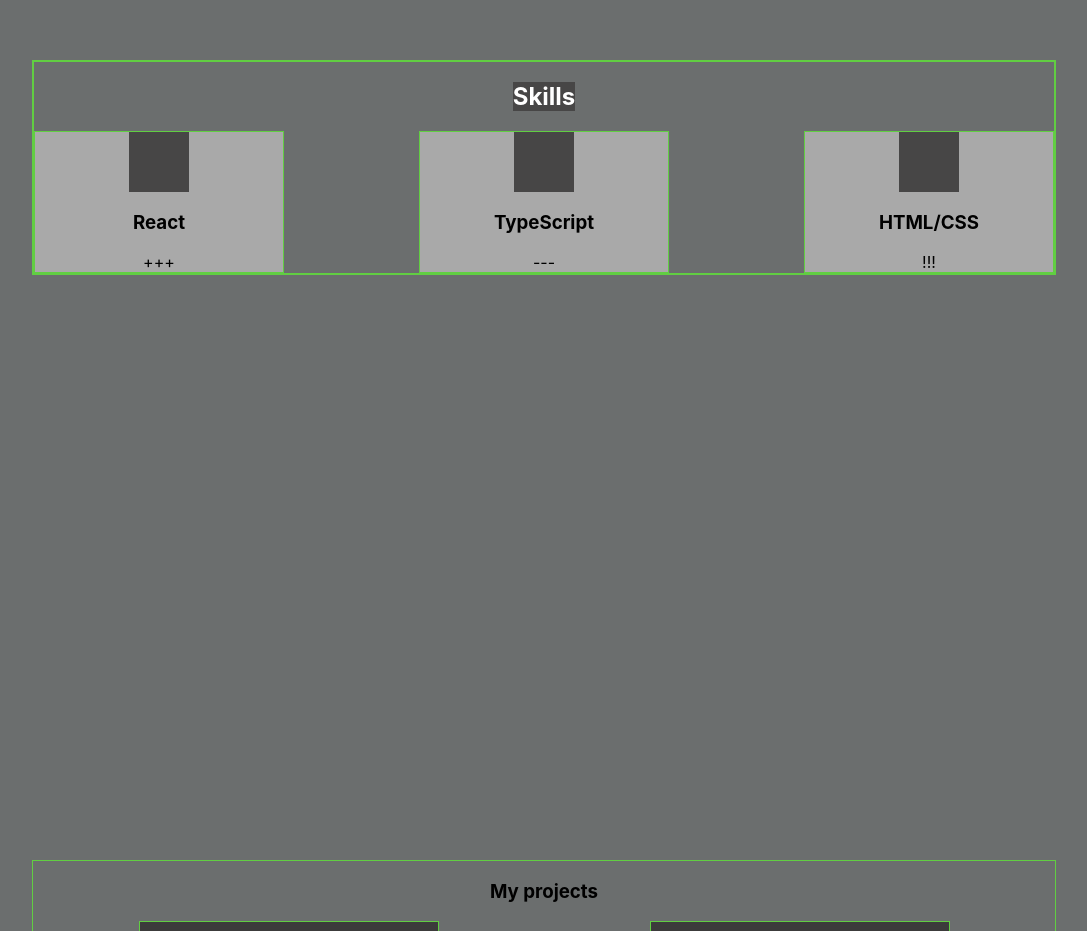
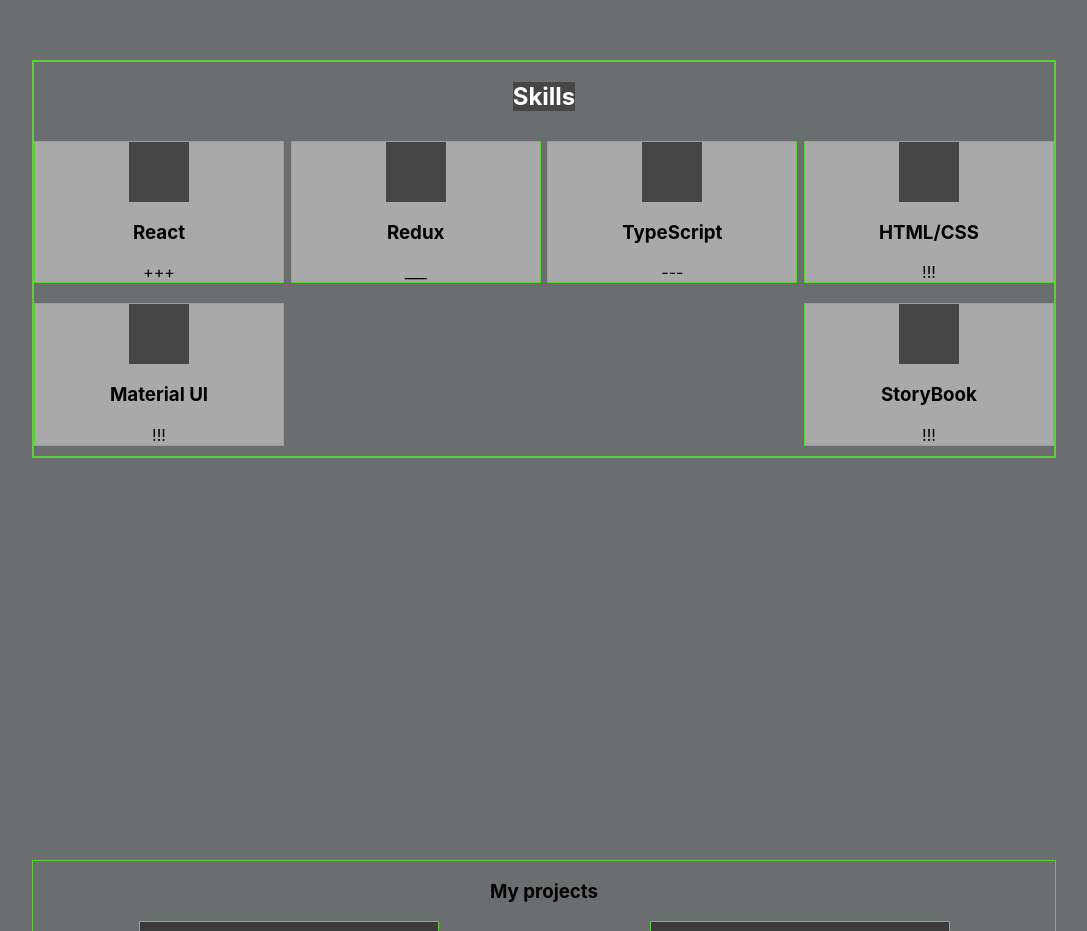
Before and after one commit to PavelSuchkov/portfolio, a React (Create React App) app: page / in a window 1280 px wide. Shown: the part 820-1751 px from the top of the page, without its empty margins (96-1183 px from the left). Built offline with nearby package versions, Linux system fonts and the light colour scheme.

Commit message:
some refactors

```diff
--- a/src/skills/Skills.tsx
+++ b/src/skills/Skills.tsx
@@ -13,9 +13,11 @@
                 <h2 className={style.title}>Skills</h2>
                 <div className={style.skills}>
                     <Skill title={'React'} description={'+++'}/>
-                    {/*<Skill title={'Redux'} description={'___'}/>*/}
+                    <Skill title={'Redux'} description={'___'}/>
                     <Skill title={'TypeScript'} description={'---'}/>
                     <Skill title={'HTML/CSS'} description={'!!!'}/>
+                    <Skill title={'Material UI'} description={'!!!'}/>
+                    <Skill title={'StoryBook'} description={'!!!'}/>
                 </div>
             </div>
         </div>)
--- a/src/skills/skill/Skill.module.css
+++ b/src/skills/skill/Skill.module.css
@@ -6,6 +6,8 @@
     flex-direction: column;
     align-items: center;
     text-align: center;
+    margin-bottom: 10px;
+    margin-top: 10px;
     /*min-height: ;*/
 }
 
```
